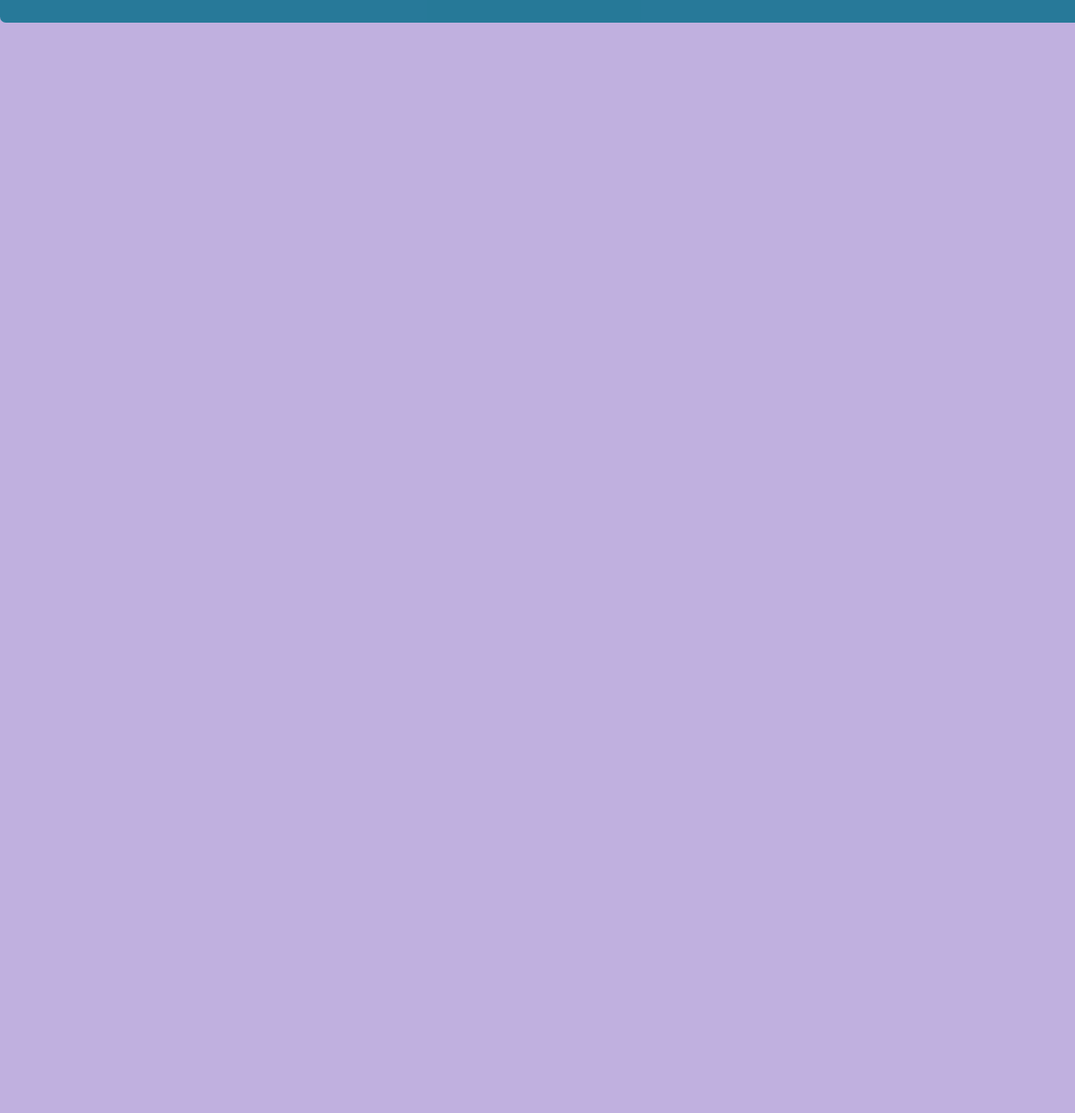
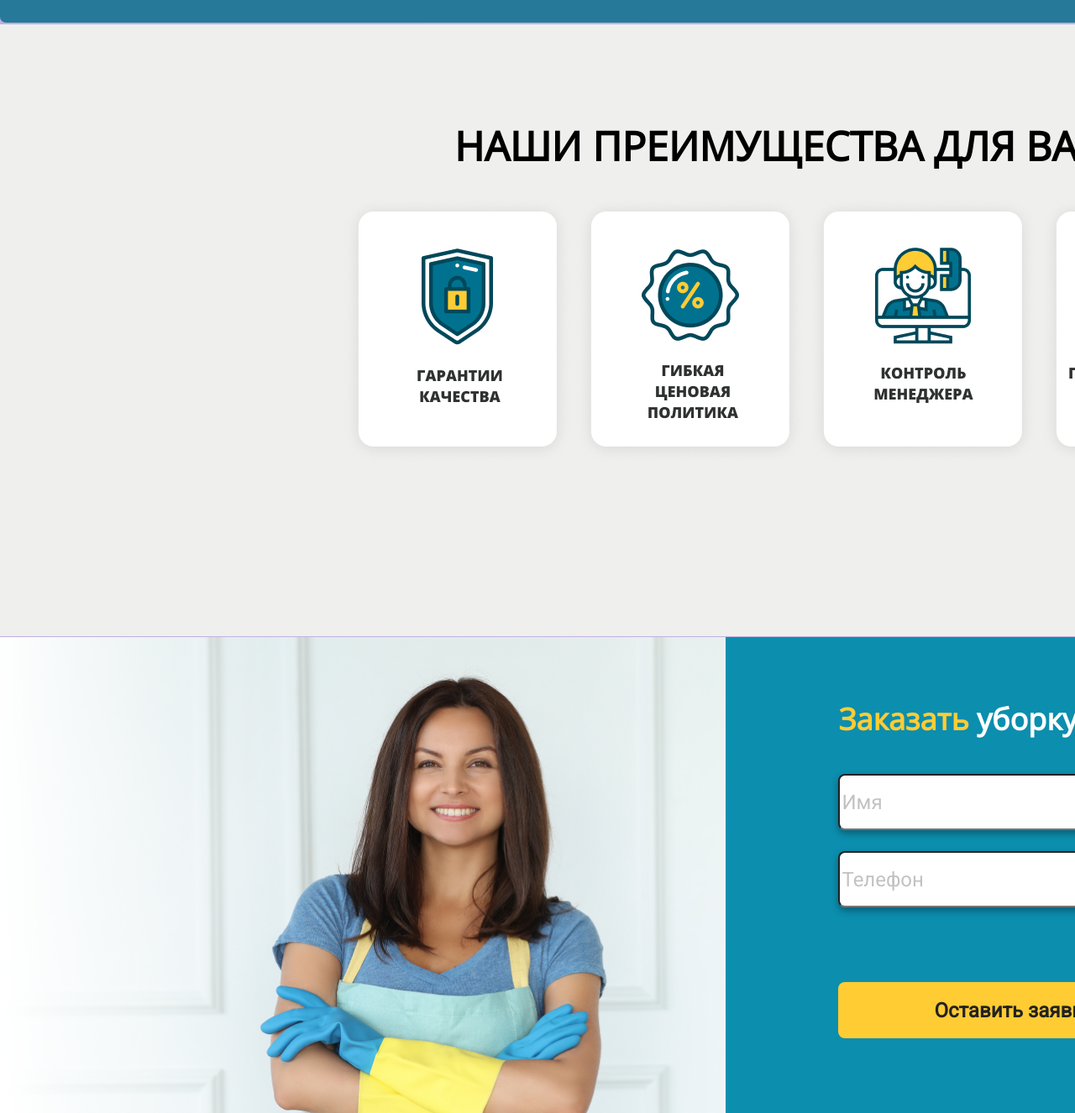
Before and after one commit to Salov-it/clean-ikles, a plain HTML site: page index.html in a window 1280 px wide. Shown: the part 2601-3927 px from the top of the page at 84% size. Before the commit the page ends 2628 px from the top, so only its background shows below. Drawn offline with Linux system fonts and the light colour scheme; files whose address does not match are found by name.

Commit message:
cверстал блок

```diff
--- a/css/content.css
+++ b/css/content.css
@@ -6,8 +6,6 @@ body
 	flex-direction: column;
 	background-color: #C0B0DF;
 	width: 1920px;
-
-
 }
 
 .main_container1
@@ -317,3 +315,108 @@ body
 	color: #FFFFFF;
 	width: 247px;
 }
+
+.main_container4
+{
+	width: 1920px;
+	height: 729px;
+	background-color: #EFEFEE;
+	position: absolute; top: 2630px;
+	display: flex;
+	flex-direction:row;
+	justify-content: center;
+	align-items: center;
+}
+
+.main_container4__title
+{
+	font-size: 48px;
+	font-family: 'OpenSans';
+	font-weight: 800;
+	color: #000000;
+	position: absolute; top: 109px; left: 541px;
+}
+
+.main_container5
+{
+	width: 1920px;
+	height: 567px;
+	background-color: #6EF060;
+	position: absolute; top: 3360px;
+	display: flex;
+	flex-direction: row;
+}
+
+.container5_blok
+{
+	background-color: #0C8EAF;
+	width: 1054px;
+	height: 567px;
+	display: flex;
+	flex-direction: column;
+}
+.container5_blok__title
+{
+	font-size: 36px;
+	font-weight: 800;
+	color: #FFFFFF;
+	margin-left: 134px;
+	margin-top: 71px;
+}
+
+.container5_blok__title span
+{
+	font-size: 36px;
+	font-weight: 800;
+	color: #FFCC34;
+}
+
+.container5_blok__textbox
+{
+	width: 415px;
+	height: 67px;
+	background: #FFFFFF;
+	box-shadow: 0px 4px 8px rgba(0, 0, 0, 0.35);
+	border-radius: 8px;
+	transform: matrix(1, 0, 0, 1, 0, 0);
+	margin-left: 134px;
+	margin-top: 38px;
+}
+.container5_blok__textbox2
+{
+	width: 415px;
+	height: 67px;
+	background: #FFFFFF;
+	box-shadow: 0px 4px 8px rgba(0, 0, 0, 0.35);
+	border-radius: 8px;
+	transform: matrix(1, 0, 0, 1, 0, 0);
+	margin-left: 134px;
+	margin-top: 25px;
+}
+
+.container5_blok input
+{
+	font-family: 'Roboto';
+	font-size: 24px;
+	color: #C2C2C2;
+}
+
+.container5_blok_button
+{
+	width: 416px;
+	height: 67px;
+	background: #FFCC34;
+	border-radius: 8px;
+	transform: matrix(1, 0, 0, 1, 0, 0);
+	display: flex;
+	justify-content: center;
+	align-items: center;
+	margin-left: 134px;
+	margin-top: 89px;
+}
+.container5_blok_button__text
+{
+	font-size: 24px;
+	font-weight: 700;
+	color: #222222;
+}
--- a/index.html
+++ b/index.html
@@ -259,6 +259,48 @@
 	</div><!--/main_container3_blok3-->
 	</div><!--/main_container3-->
 
+	<div class="main_container4">
+	<h2 class="main_container4__title">
+	НАШИ ПРЕИМУЩЕСТВА ДЛЯ ВАС</h2>
+	<div class="container4_blok">
+	<img class="container4_blok__img" src="./img/content/ffg.png">
+
+	</div><!--/container4_blok-->
+
+	<div class="container4_blok2">
+	<img class="container4_blok__img" src="./img/content/rthg.png">
+	</div><!--/container4_blok2-->
+
+	<div class="container4_blok3">
+	<img class="container4_blok__img" src="./img/content/rtg.png">
+	</div><!--/container4_blok3-->
+
+	<div class="container4_blok4">
+	<img class="container4_blok__img" src="./img/content/fff.png">
+	</div><!--/container4_blok4-->
+	</div><!--/main_container4-->
+
+	<div class="main_container5">
+	<img class="main_container5__img" src="./img/content/sdf.png">
+	<div class="container5_blok">
+	<h2 class="container5_blok__title">
+	<span>Заказать</span> уборку</h2>
+	<form>
+		<input class="container5_blok__textbox" type="text" name="#" value="Имя"><br>
+		<input class="container5_blok__textbox2" type="text" name="#" value="Телефон">
+
+		<div class="container5_blok_button">
+		<a href="#67"><p class="container5_blok_button__text">
+		Оставить заявку</p></a>
+		</div>
+
+	</form>
+	</div><!--/container5_blok-->
+	</div><!--/main_container5-->
+
+
+
+
 
 
 	</main>
```
Also changed, not shown: img/content/fff.png (added), img/content/ffg.png (added), img/content/kljh.png (added), img/content/rtg.png (added), img/content/rthg.png (added), img/content/sdf.png (added).
